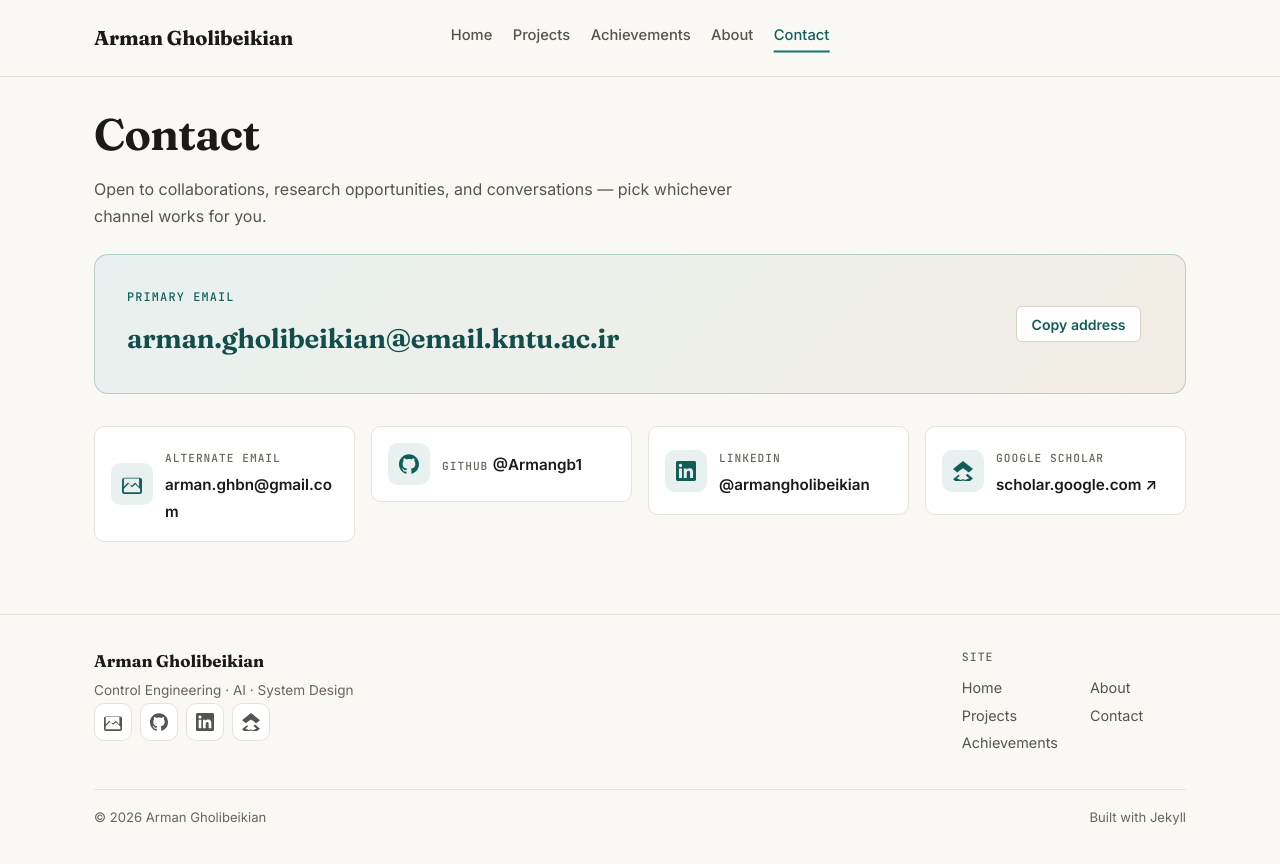
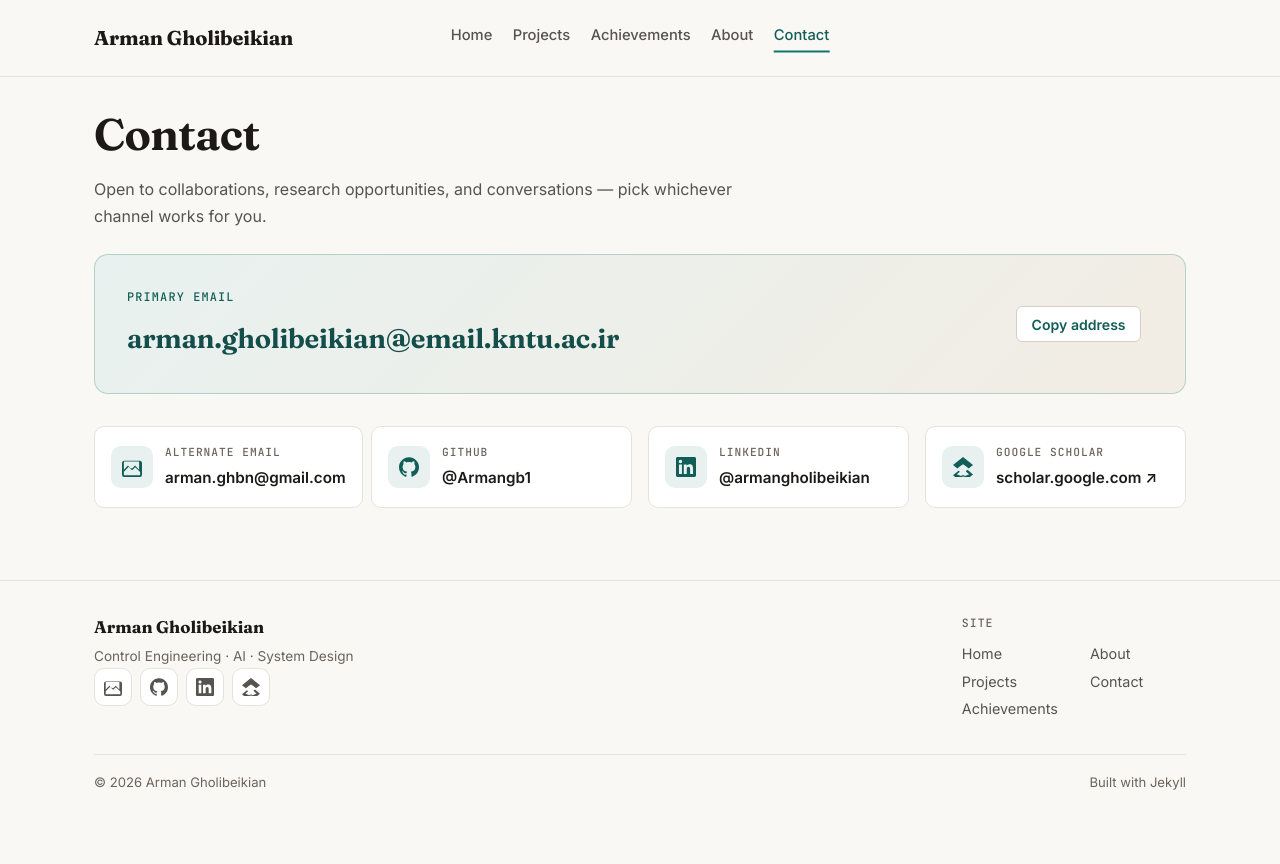
Before and after one commit to Armangb1/Armangb1.github.io, a Jekyll site: the page built from contact.md, in a window 1280 px wide. Shown: the top 864 px of the page. Built offline with Jekyll 4.4.1, drawn with Linux system fonts in a browser that asks for light colours.

Commit message:
Fix contact page card layout
Make contact cards equal height and keep email addresses on one line.

```diff
--- a/assets/css/main.css
+++ b/assets/css/main.css
@@ -1253,11 +1253,17 @@ img {
   list-style: none;
   display: grid;
   grid-template-columns: repeat(auto-fit, minmax(min(100%, 15rem), 1fr));
+  grid-auto-rows: 1fr;
   gap: var(--space-4);
+}
+
+.channel-grid > li {
+  display: flex;
 }
 
 .channel-card {
   display: flex;
+  flex: 1;
   align-items: center;
   gap: var(--space-3);
   background: var(--card-bg);
@@ -1292,6 +1298,9 @@ img {
 }
 
 .channel-body {
+  display: flex;
+  flex-direction: column;
+  gap: 0.15rem;
   min-width: 0;
 }
 
@@ -1309,6 +1318,10 @@ img {
   font-size: 0.95rem;
   color: var(--ink);
   word-break: break-word;
+}
+
+.channel-card[href^="mailto:"] .channel-value {
+  white-space: nowrap;
 }
 
 .contact-note {
```
